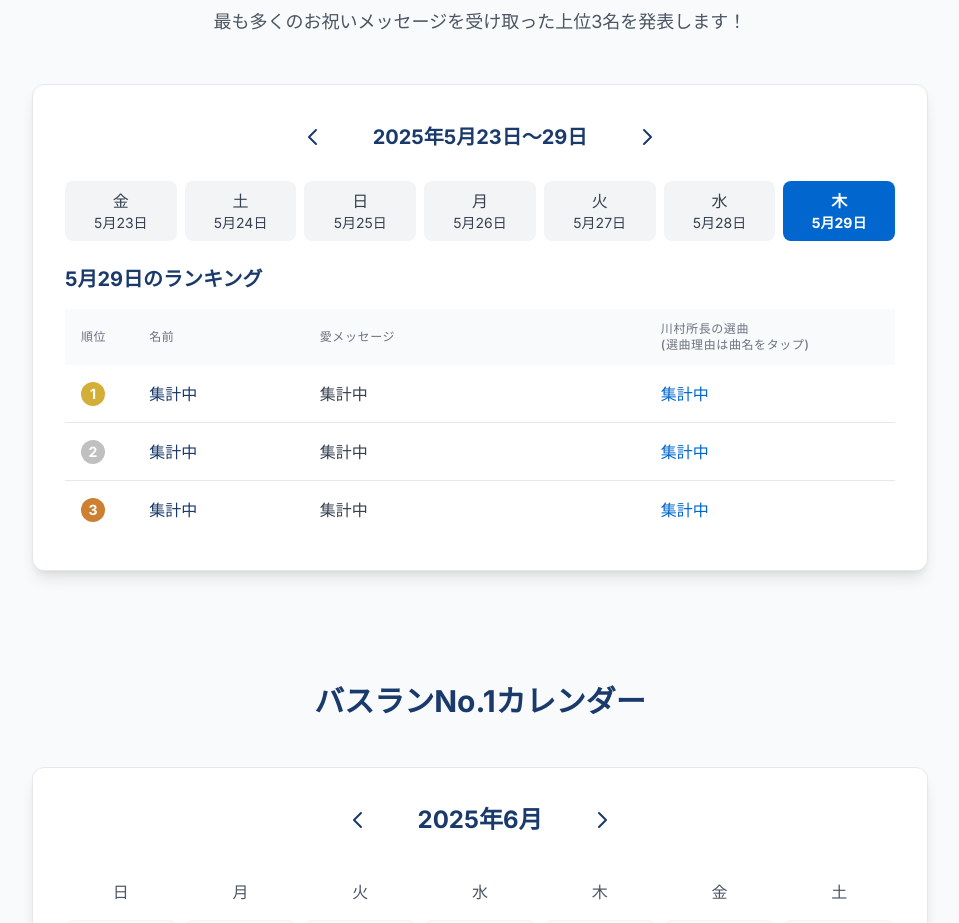
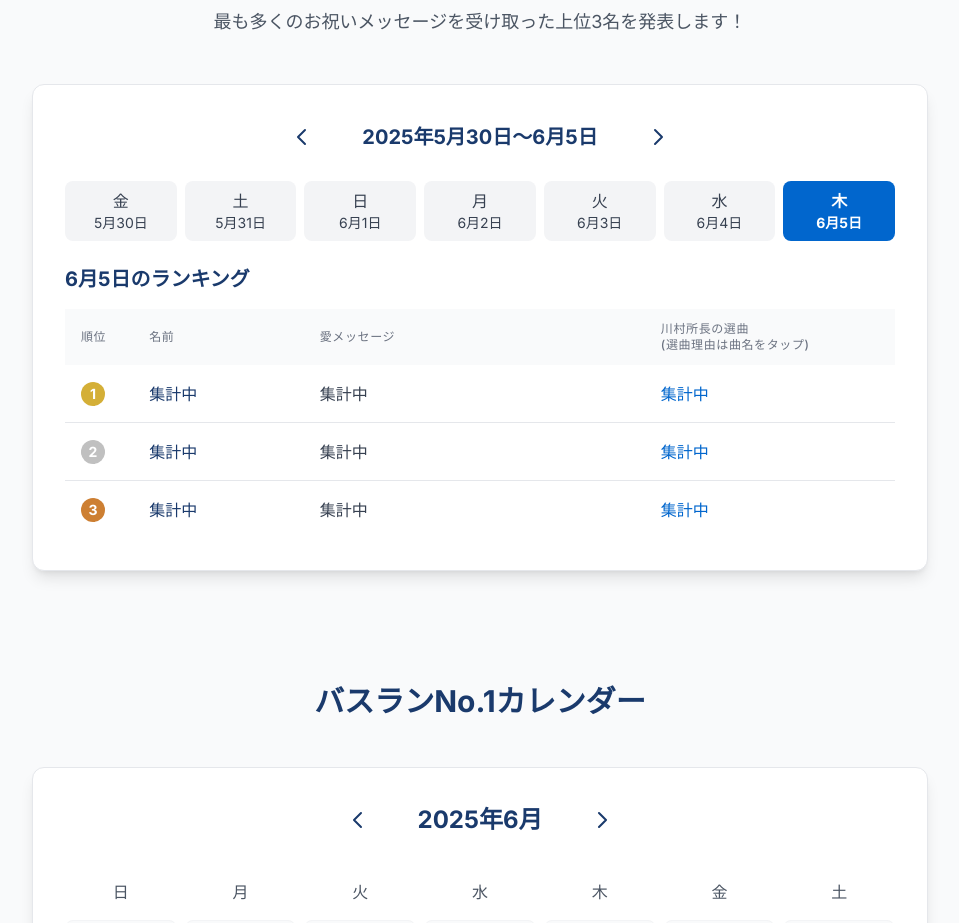
Before and after one commit to go2020h/BirthRan_v2, a Next.js app: page / in a window 1280 px wide. Shown: the part 2340-3263 px from the top of the page, without its empty margins (160-1119 px from the left). Built offline with nearby package versions, Linux system fonts and the light colour scheme; no server answers; the database is empty.

Commit message:
メッセージ更新

```diff
--- a/src/app/pages/MainPage.tsx
+++ b/src/app/pages/MainPage.tsx
@@ -37,7 +37,7 @@ const MainPage = () => {
   };
 
   // ランキング表示用の状態管理
-  const [currentWeekStart, setCurrentWeekStart] = useState<Date>(getLastWeekStartDate(getLastWeekStartDate(today)));
+  const [currentWeekStart, setCurrentWeekStart] = useState<Date>(getLastWeekStartDate(today));
   const [selectedDayIndex, setSelectedDayIndex] = useState<number>(6); // 木曜日（インデックスは6が木曜日）
   const [rankingData, setRankingData] = useState<RankingItem[]>([]);
   const [loading, setLoading] = useState<boolean>(true);
```
